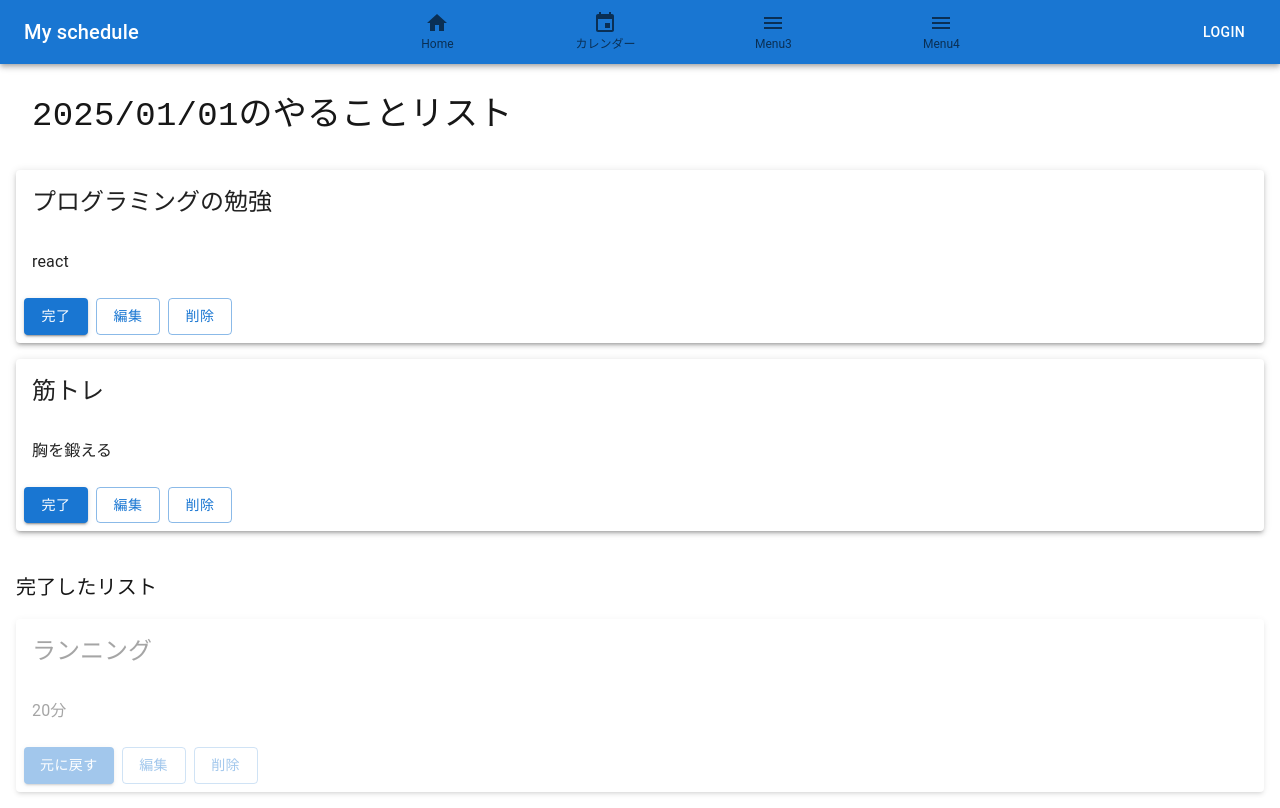
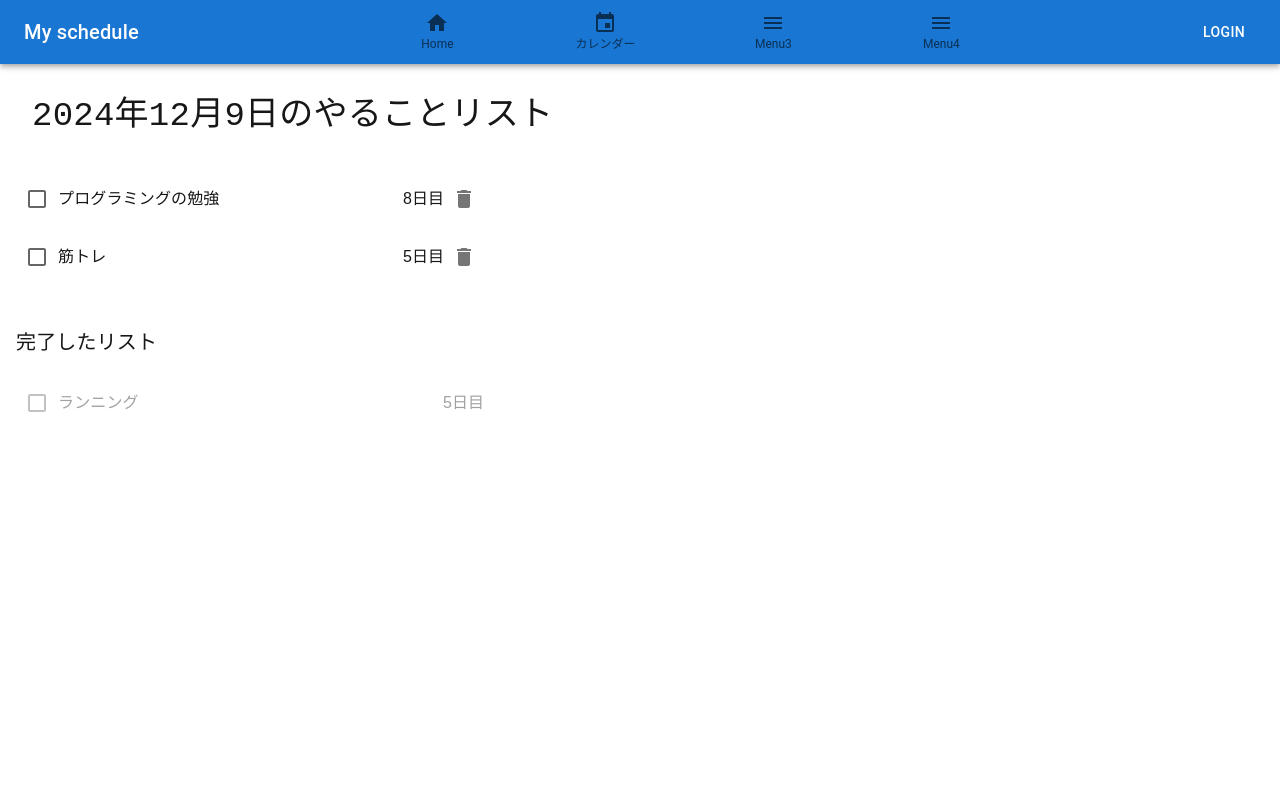
Before and after one commit to s1F102201492/my-schedule, a Next.js app: page / in a window 1280 px wide. Built offline with nearby package versions, Linux system fonts and the light colour scheme; what @mui/material-nextjs would draw is missing.

Commit message:
特になし

```diff
--- a/app/calendar/page.tsx
+++ b/app/calendar/page.tsx
@@ -4,39 +4,13 @@ import React, { useState } from 'react'
 import Header from '../components/Header'
 import { Box, Button, Dialog, DialogActions, DialogContent, DialogContentText, DialogTitle, MenuItem, Switch, TextField } from '@mui/material';
 import { DateComponents } from '../components/DateComponents';
-import TimeComponents from '../components/TimeComponents';
 import Calendar from '../components/Calendar';
-
-interface priorprops {
-  value: string;
-  label: string;
-}
-
-const priorities:priorprops[] = [
-  {
-    value: '低',
-    label: 'low',
-  },
-  {
-    value: '中',
-    label: 'middle',
-  },
-  {
-    value: '高',
-    label: 'high',
-  },
-];
 
 const page = () => {
   const [open, setOpen] = useState<boolean>(false);
 
-  // 終日（時間設定なし）の場合はtrue
-  const [time, setTime] = useState<boolean>(true);
-
   const handleClickOpen = () => setOpen(true);
   const handleClose = () => setOpen(false);
-
-  const handleTimeSet = () => setTime(!time)
 
   const handleSubmit = () => {
 
@@ -67,50 +41,18 @@ const page = () => {
               fullWidth
               variant="outlined"
             />
-            <DialogContentText mt={1}>
-              内容
-            </DialogContentText>
-            <TextField
-              multiline
-              margin="dense"
-              fullWidth
-              variant="outlined"
-              rows={3}
-            />
-            <DialogContentText mt={1}>
-              優先度
-            </DialogContentText>
-            <TextField
-              select
-              required
-              margin="dense"
-              fullWidth
-              variant="outlined"
-              defaultValue='低'
-            >
-              {priorities.map((prior: priorprops, index: number) => (
-                <MenuItem key={index} value={prior.value}>
-                  {prior.value}
-                </MenuItem>
-              ))}
-            </TextField>
+
             <Box sx={{ flexDirection: 'row' }}>
-              終日 {time ? 'オン' : 'オフ'}
-              <Switch
-              checked={time}
-              onChange={handleTimeSet} />
               <DialogContentText mt={1}>
-                開始時刻
+                開始日
               </DialogContentText>
               <DateComponents />
-              <TimeComponents checktime={time}/>
             </Box>
             <Box sx={{ flexDirection: 'row' }}>
               <DialogContentText mt={1}>
-                終了時刻
+                終了日
               </DialogContentText>
               <DateComponents />
-              <TimeComponents checktime={time}/>
             </Box>
           </DialogContent>
           <DialogActions>
--- a/app/components/TimeComponents.tsx
+++ /dev/null
@@ -1,39 +0,0 @@
-'use client'
-
-import * as React from 'react';
-import { DemoContainer, DemoItem } from '@mui/x-date-pickers/internals/demo';
-import { AdapterDayjs } from '@mui/x-date-pickers/AdapterDayjs';
-import { LocalizationProvider } from '@mui/x-date-pickers/LocalizationProvider';
-import { TimePicker } from '@mui/x-date-pickers/TimePicker';
-import { Dayjs } from 'dayjs';
-
-interface checkTimeProps {
-  checktime: boolean;
-}
-
-const TimeComponents:React.FC<checkTimeProps> = ({checktime}) => {
-  const [selectTime, setSelectTime] = React.useState<Dayjs | null>(null)
-
-  React.useEffect(() => {
-    if (checktime === true) {
-      setSelectTime(null);
-    }
-  },[checktime])
-
-  return (
-    <div>
-      <LocalizationProvider dateAdapter={AdapterDayjs} >
-        <DemoContainer components={['TimePicker', 'TimePicker', 'TimePicker']} >
-          <DemoItem >
-          <TimePicker views={['hours', 'minutes']} format='HH:mm'
-          ampm={false} disabled={checktime}
-          value={selectTime}
-          onChange={(newValue) => {setSelectTime(newValue)}}/>
-          </DemoItem>
-        </DemoContainer>
-      </LocalizationProvider>
-    </div>
-  )
-}
-
-export default TimeComponents
--- a/app/listcomponents/TodoChecked.tsx
+++ b/app/listcomponents/TodoChecked.tsx
@@ -1,16 +1,17 @@
-import { Button, Card, CardActions, CardContent, CardHeader, Paper, Typography } from '@mui/material'
-import React from 'react'
+import { Button, Card, CardActions, CardContent, CardHeader, Checkbox, IconButton, ListItem, ListItemText, Paper, Typography } from '@mui/material'
+import React, { useState } from 'react'
+import DeleteIcon from '@mui/icons-material/Delete';
 
 interface TodoProps {
     id: string;
     title: string;
     description: string | null;
-    continuedays: number | null;
+    continuedays: number;
     checked: Boolean;
-    priority: string;
     startdate: string;
     enddate: string;
-    interval: number | null;
+    interval: number | string[];
+    // intervalには数字か配列（曜日を格納する）
   };
 
 interface TodoItemProps {
@@ -18,21 +19,21 @@ interface TodoItemProps {
 }
 
 const TodoChecked: React.FC<TodoItemProps> = ({ todos }) => {
+    const [checked, setChecked] = useState<boolean>(true)
+
+      const handlecheck = () => {
+        setChecked(!checked)
+      }
+
   return (
     <div style={{opacity: 0.4}}>
-        <Card sx={{ mx: 2, mb: 2, boxShadow: 3 }}>
-            <CardHeader title={todos.title} />
-            <CardContent>
-                <Typography>
-                    {todos.description}
-                </Typography>
-            </CardContent>
-            <CardActions>
-                <Button variant='contained'>元に戻す</Button>
-                <Button variant='outlined'>編集</Button>
-                <Button variant='outlined'>削除</Button>
-            </CardActions>
-        </Card>
+        <ListItem>
+          <Checkbox
+          value={checked}
+          onClick={handlecheck} />
+          <ListItemText primary={todos.title} />
+          {todos.continuedays + 1}日目
+        </ListItem>
     </div>
   )
 }
--- a/app/listcomponents/TodoItem.tsx
+++ b/app/listcomponents/TodoItem.tsx
@@ -1,42 +1,42 @@
-import React from 'react'
-import Card from '@mui/material/Card';
-import CardContent from '@mui/material/CardContent';
-import { Button, CardActions, CardHeader, Typography } from '@mui/material';
+import React, { useState } from 'react'
+import { Checkbox, IconButton, ListItem, ListItemText, Typography } from '@mui/material';
+import DeleteIcon from '@mui/icons-material/Delete';
 
 interface TodoProps {
     id: string;
     title: string;
     description: string | null;
-    continuedays: number | null;
+    continuedays: number;
     checked: Boolean;
-    priority: string;
     startdate: string;
     enddate: string;
-    starttime: string | null;
-    endtime: string | null;
-    interval: number | null;
+    interval: number | string[];
+    // intervalには数字か配列（曜日を格納する）
   };
 
 interface TodoItemProps {
     todos: TodoProps;
-}
+};
 
 const TodoItem: React.FC<TodoItemProps> = ({ todos }) => {
+  const [checked, setChecked] = useState<boolean>(false)
+
+  const handlecheck = () => {
+    setChecked(!checked)
+  }
+
   return (
     <div>
-        <Card sx={{ mt: 2, mx: 2, boxShadow: 3 }}>
-            <CardHeader title={todos.title} />
-            <CardContent>
-                <Typography>
-                    {todos.description}
-                </Typography>
-            </CardContent>
-            <CardActions>
-                <Button variant='contained'>完了</Button>
-                <Button variant='outlined'>編集</Button>
-                <Button variant='outlined'>削除</Button>
-            </CardActions>
-        </Card>
+        <ListItem>
+          <Checkbox
+          value={checked}
+          onClick={handlecheck} />
+          <ListItemText primary={todos.title} />
+          {todos.continuedays + 1}日目
+          <IconButton aria-label="delete">
+          <DeleteIcon />
+          </IconButton>
+        </ListItem>
     </div>
   )
 }
--- a/app/listcomponents/TodoList.tsx
+++ b/app/listcomponents/TodoList.tsx
@@ -1,20 +1,18 @@
 import React from 'react'
 import TodoItem from './TodoItem'
 import TodoChecked from './TodoChecked'
-import { Typography } from '@mui/material'
+import { List, Typography } from '@mui/material'
 
 interface TodoProps {
   id: string;
   title: string;
   description: string | null;
-  continuedays: number | null;
+  continuedays: number;
   checked: Boolean;
-  priority: string;
   startdate: string;
   enddate: string;
-  starttime: string | null;
-  endtime: string | null;
-  interval: number | null;
+  interval: number | string[];
+  // intervalには数字か配列（曜日を格納する）
 };
 
 interface TodoListProps {
@@ -22,17 +20,23 @@ interface TodoListProps {
 }
 
 const TodoList: React.FC<TodoListProps> = ({ todos }) => {
+  // タスクがその日なのかを判定する関数が必要
+
   const notchecktodos = todos.filter(todo => todo.checked == false)
   const checkedtodos = todos.filter(todo => todo.checked == true)
   return (
     <div>
         {/* 完了していないリスト */}
-        {notchecktodos.map((todo:TodoProps) => <TodoItem key={todo.id} todos={todo} />)}
+        <List sx={{ width: '100%', maxWidth: 500 }} disablePadding>
+          {notchecktodos.map((todo:TodoProps) => <TodoItem key={todo.id} todos={todo} />)}
+        </List>
         <br />
 
         {/* 完了してしたリスト、うすくする */}
         <Typography variant='h6' m={2}>完了したリスト</Typography>
+        <List sx={{ width: '100%', maxWidth: 500 }} disablePadding>
         {checkedtodos.map((todo:TodoProps) => <TodoChecked key={todo.id} todos={todo} />)}
+        </List>
     </div>
   )
 }
--- a/app/page.tsx
+++ b/app/page.tsx
@@ -9,32 +9,34 @@ interface TodoProps {
   id: string;
   title: string;
   description: string | null;
-  continuedays: number | null;
-  checked: Boolean;
-  priority: string;
+  continuedays: number;
+  checked: boolean;
   startdate: string;
   enddate: string;
-  starttime: string | null;
-  endtime: string | null;
-  interval: number | null;
-
+  interval: number | string[];
+  // intervalには数字か配列（曜日を格納する）
 };
 
 export default function Home() {
+  const today = new Date()
+  const year = today.getFullYear();
+  const month = today.getMonth() + 1;
+  const day = today.getDate();
+
+console.log( year + '年' + month + '月' + day + '日');
+
+
   const createId = () => Math.random().toString(36).substring(2)
 
-  const initialtodos = [
+  const initialtodos:TodoProps[] = [
     {
       id: createId(),
       title: 'プログラミングの勉強',
       description: 'react',
       continuedays: 7,
       checked: false,
-      priority: 'high',
       startdate: '2025/01/01',
       enddate: '2025/03/31',
-      starttime: null,
-      endtime: null,
       interval: 2
     },
     {
@@ -43,12 +45,9 @@ export default function Home() {
       description: '20分',
       continuedays: 4,
       checked: true,
-      priority: 'middle',
       startdate: '2025/01/01',
       enddate: '2025/01/31',
-      starttime: null,
-      endtime: null,
-      interval: null
+      interval: ['月','水','日']
     },
     {
       id: createId(),
@@ -56,11 +55,8 @@ export default function Home() {
       description: '胸を鍛える',
       continuedays: 4,
       checked: false,
-      priority: 'row',
       startdate: '2025/01/01',
       enddate: '2025/02/01',
-      starttime: null,
-      endtime: null,
       interval: 3,
     }
   ]
@@ -72,7 +68,7 @@ export default function Home() {
       <Header />
       <Typography variant="h4" fontFamily="Monospace"
       component="div" sx={{ m: 4 }}>
-        2025/01/01のやることリスト
+        {`${year}年${month}月${day}日`}のやることリスト
       </Typography>
       <TodoList todos={initialtodos}/>
     </div>
--- a/package.json
+++ b/package.json
@@ -18,7 +18,7 @@
     "@fullcalendar/list": "^6.1.15",
     "@fullcalendar/react": "^6.1.15",
     "@fullcalendar/timegrid": "^6.1.15",
-    "@mui/icons-material": "^6.2.0",
+    "@mui/icons-material": "^6.3.1",
     "@mui/material": "^6.2.0",
     "@mui/material-nextjs": "^6.2.0",
     "@mui/x-date-pickers": "^7.23.3",
```
Also changed, not shown: 1 other file (tests, documents, lock files or other folders).
